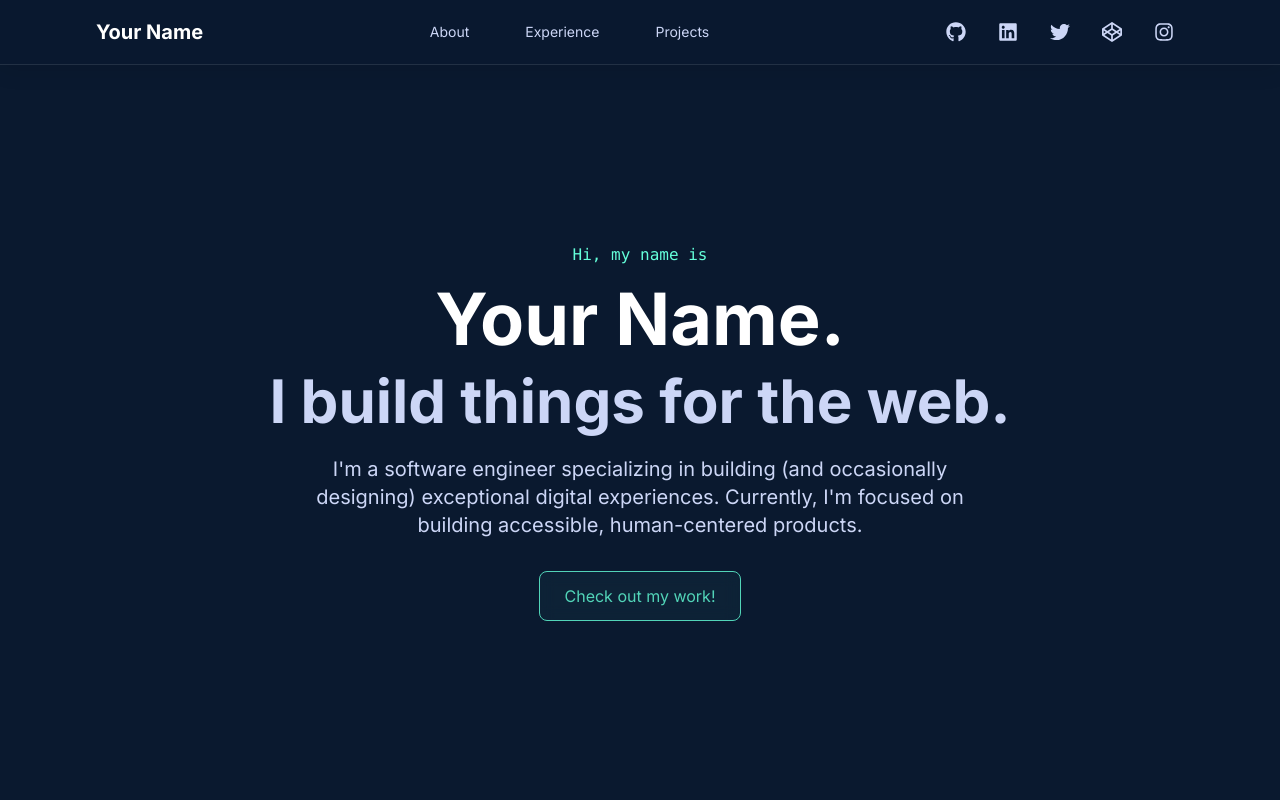
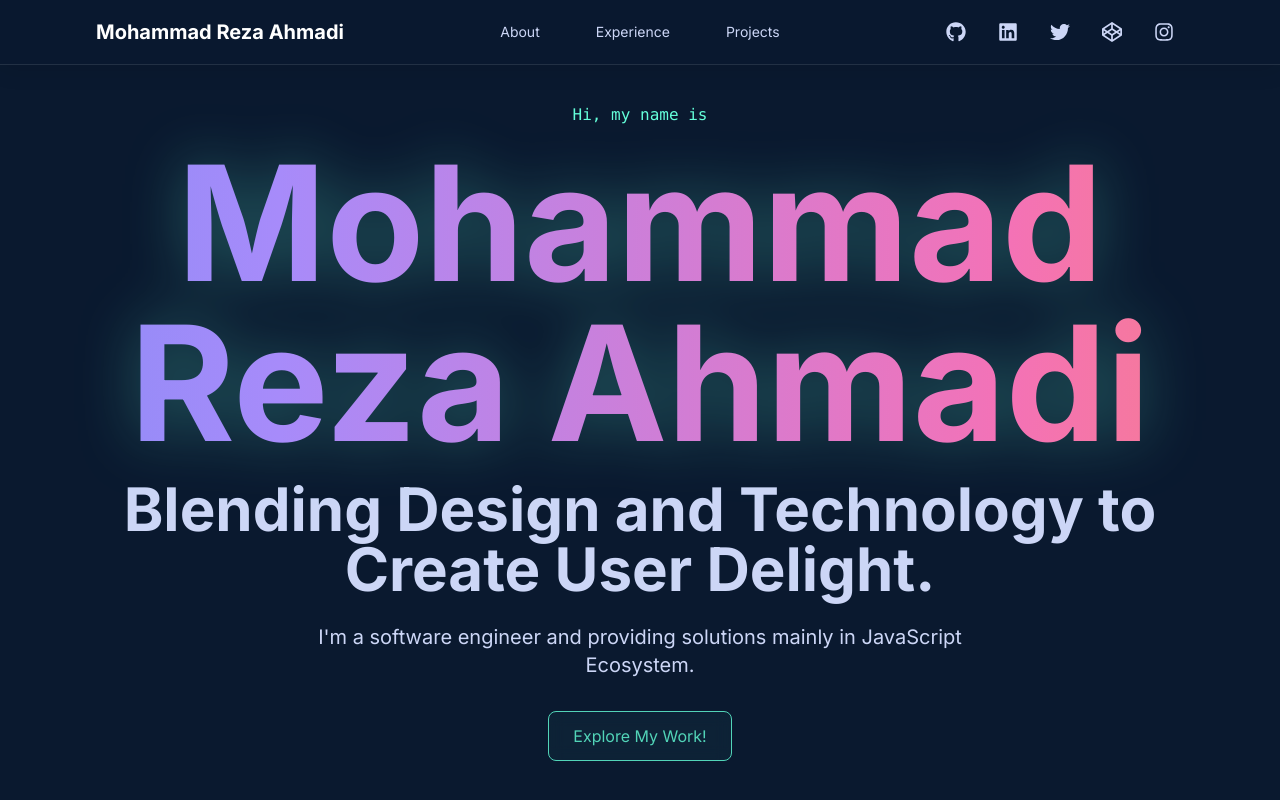
Before and after one commit to dev-mohammadrezaahmadi/-, a Next.js app: page / in a window 1280 px wide. Shown: the top 800 px of the page. Built offline with nearby package versions, Linux system fonts and the light colour scheme.

Commit message:
feat: make the name more engaging

```diff
--- a/app/layout.tsx
+++ b/app/layout.tsx
@@ -3,7 +3,7 @@ import Navbar from '../components/Navbar';
 import '../styles/globals.css';
 
 export const metadata: Metadata = {
-  title: 'Your Name - Portfolio',
+  title: 'Mohammad Reza Ahmadi - Portfolio',
   description: 'Personal portfolio website showcasing my work and experience',
 };
 
--- a/components/Navbar.tsx
+++ b/components/Navbar.tsx
@@ -58,7 +58,7 @@ const Navbar = () => {
         <div className="flex justify-between items-center h-16">
           <div className="flex items-center">
             <Link href="/" className="text-xl font-bold text-white hover:text-green-dark transition-colors relative z-10">
-              Your Name
+              Mohammad Reza Ahmadi
             </Link>
           </div>
 
--- a/components/sections/Footer.tsx
+++ b/components/sections/Footer.tsx
@@ -30,7 +30,7 @@ const Footer = () => {
           })}
         </div>
         <p className="text-sm text-slate-dark dark:text-slate-light text-center">
-          Designed & Built by Your Name
+          Designed & Built by Mohammad Reza Ahmadi
         </p>
         <p className="text-xs text-slate-dark/60 dark:text-slate-light/60 text-center">
           Inspired by{' '}
--- a/components/sections/Hero.tsx
+++ b/components/sections/Hero.tsx
@@ -1,26 +1,24 @@
 const Hero = () => {
   return (
     <section className="min-h-screen flex items-center justify-center px-4 sm:px-6 lg:px-8 pt-16 relative">
-      <div className="max-w-4xl mx-auto text-center animate-fade-in relative z-10">
+      <div className=" mx-auto text-center animate-fade-in relative z-10">
         <p className="text-green dark:text-green-dark text-sm sm:text-base font-mono mb-4">
           Hi, my name is
         </p>
-        <h1 className="text-4xl sm:text-5xl md:text-6xl lg:text-7xl font-bold text-navy-dark dark:text-white mb-4">
-          Your Name.
+        <h1 className="text-6xl sm:text-7xl md:text-8xl lg:text-9xl xl:text-[10rem] font-bold mb-4 animate-gradient">
+          Mohammad Reza Ahmadi
         </h1>
         <h2 className="text-3xl sm:text-4xl md:text-5xl lg:text-6xl font-bold text-slate-dark dark:text-slate-light mb-6">
-          I build things for the web.
+        Blending Design and Technology to Create User Delight.
         </h2>
         <p className="text-lg sm:text-xl text-slate-dark dark:text-slate-light max-w-2xl mx-auto mb-8">
-          I'm a software engineer specializing in building (and occasionally designing)
-          exceptional digital experiences. Currently, I'm focused on building accessible,
-          human-centered products.
+          I'm a software engineer and providing solutions mainly in JavaScript Ecosystem.
         </p>
         <a
           href="#projects"
           className="btn inline-block"
         >
-          Check out my work!
+          Explore My Work!
         </a>
       </div>
     </section>
--- a/styles/globals.css
+++ b/styles/globals.css
@@ -33,6 +33,33 @@
   100% { background-position: 1000px 0; }
 }
 
+@keyframes gradient {
+  0% {
+    background-position: 0% 50%;
+  }
+  25% {
+    background-position: 50% 50%;
+  }
+  50% {
+    background-position: 100% 50%;
+  }
+  75% {
+    background-position: 50% 50%;
+  }
+  100% {
+    background-position: 0% 50%;
+  }
+}
+
+@keyframes gradient-shimmer {
+  0% {
+    background-position: -200% center;
+  }
+  100% {
+    background-position: 200% center;
+  }
+}
+
 @keyframes liquidGlow {
   0%, 100% {
     box-shadow: 0 8px 32px rgba(82, 212, 184, 0.1),
@@ -57,6 +84,24 @@
 
   * {
     transition: color 0.2s, background-color 0.2s, border-color 0.2s;
+  }
+
+  .animate-gradient {
+    background-size: 300% 300%;
+    background-image: linear-gradient(
+      90deg,
+      #64ffda 0%,
+      #5b8def 20%,
+      #a78bfa 40%,
+      #f472b6 60%,
+      #fb923c 80%,
+      #64ffda 100%
+    );
+    animation: gradient 8s cubic-bezier(0.4, 0, 0.6, 1) infinite;
+    -webkit-background-clip: text;
+    background-clip: text;
+    -webkit-text-fill-color: transparent;
+    filter: drop-shadow(0 0 30px rgba(100, 255, 218, 0.3));
   }
 }
 
```
